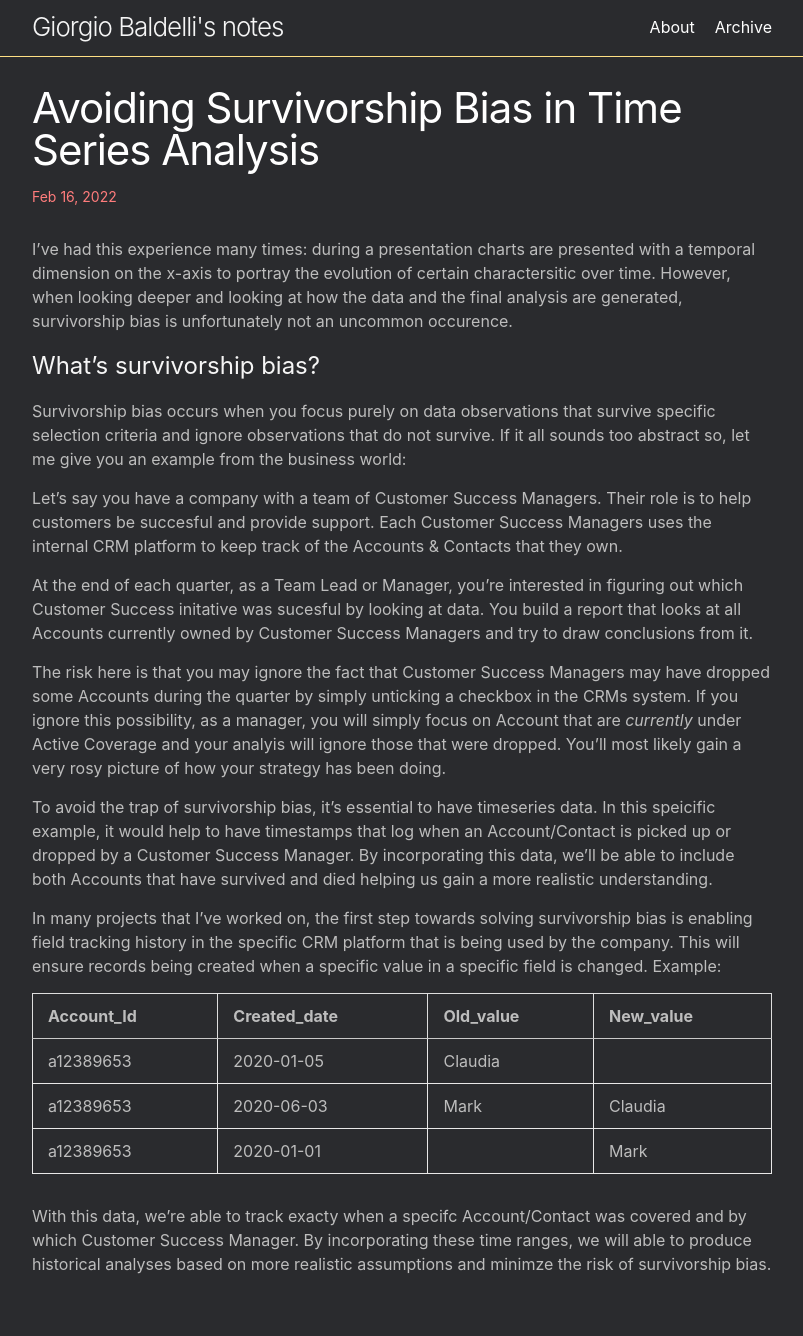
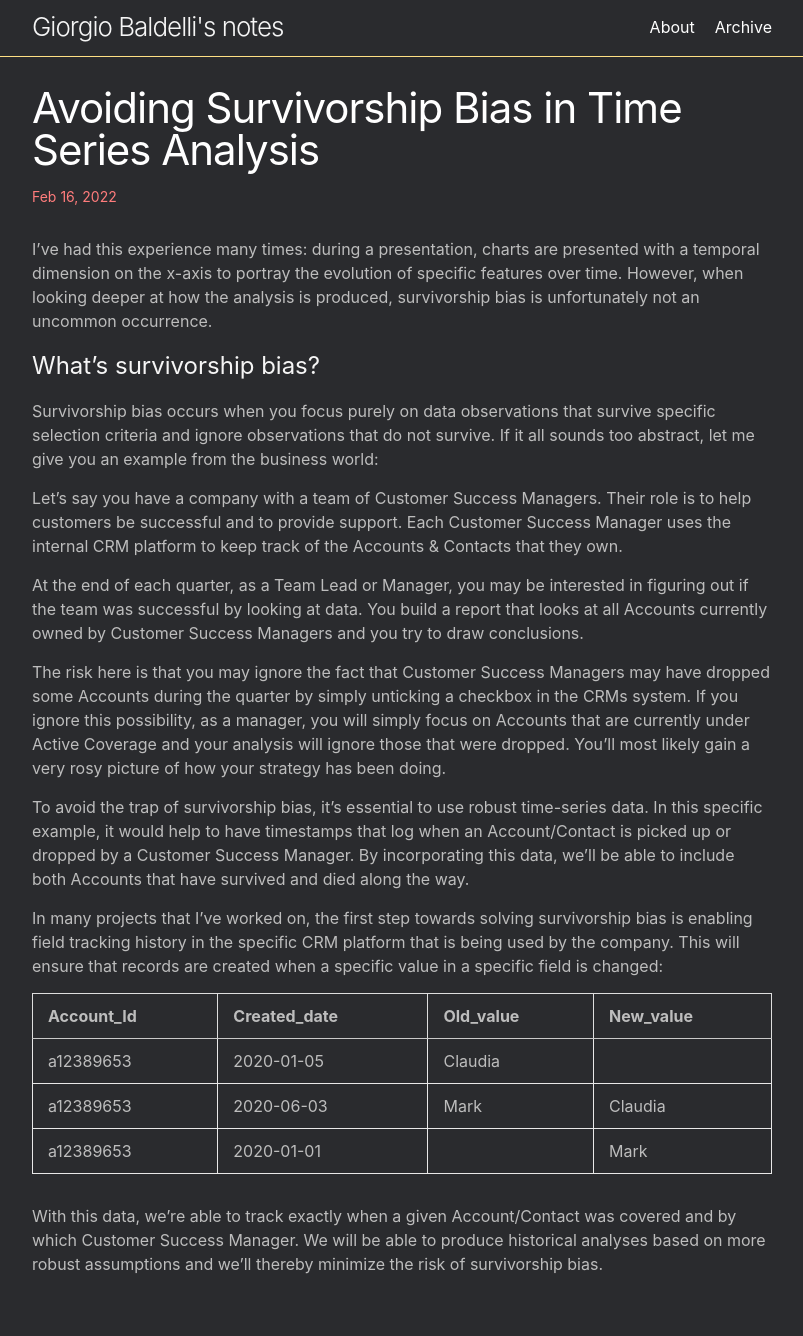
Before and after one commit to GiorgioBaldelli/giorgiobaldelli.github.io, a Jekyll site: the page built from _posts/2022-03-05-avoiding-look-ahead-bias.markdown, in a window 1280 px wide. Shown: the whole page, without its empty margins (238-1041 px from the left). Built offline with Jekyll 4.4.1, drawn with Linux system fonts in a browser that asks for light colours.

Commit message:
fix copy

```diff
--- a/_posts/2022-03-05-avoiding-look-ahead-bias.markdown
+++ b/_posts/2022-03-05-avoiding-look-ahead-bias.markdown
@@ -9,21 +9,21 @@ show_excerpts: true
 published: true
 ---
 
-I've had this experience many times: during a presentation charts are presented with a temporal dimension on the x-axis to portray the evolution of certain charactersitic over time. However, when looking deeper and looking at how the data and the final analysis are generated, survivorship bias is unfortunately not an uncommon occurence.
+I’ve had this experience many times: during a presentation, charts are presented with a temporal dimension on the x-axis to portray the evolution of specific features over time. However, when looking deeper at how the analysis is produced, survivorship bias is unfortunately not an uncommon occurrence.
 
 # What's survivorship bias?
 
-Survivorship bias occurs when you focus purely on data observations that survive specific selection criteria and ignore observations that do not survive. If it all sounds too abstract so, let me give you an example from the business world:
+Survivorship bias occurs when you focus purely on data observations that survive specific selection criteria and ignore observations that do not survive. If it all sounds too abstract, let me give you an example from the business world:
 
-Let's say you have a company with a team of Customer Success Managers. Their role is to help customers be succesful and provide support. Each Customer Success Managers uses the internal CRM platform to keep track of the Accounts & Contacts that they own.
+Let’s say you have a company with a team of Customer Success Managers. Their role is to help customers be successful and to provide support. Each Customer Success Manager uses the internal CRM platform to keep track of the Accounts & Contacts that they own.
 
-At the end of each quarter, as a Team Lead or Manager, you're interested in figuring out which Customer Success initative was sucesful by looking at data. You build a report that looks at all Accounts currently owned by Customer Success Managers and try to draw conclusions from it.
+At the end of each quarter, as a Team Lead or Manager, you may be interested in figuring out if the team was successful by looking at data. You build a report that looks at all Accounts currently owned by Customer Success Managers and you try to draw conclusions.
 
-The risk here is that you may ignore the fact that Customer Success Managers may have dropped some Accounts during the quarter by simply unticking a checkbox in the CRMs system. If you ignore this possibility, as a manager, you will simply focus on Account that are *currently* under Active Coverage and your analyis will ignore those that were dropped. You'll most likely gain a very rosy picture of how your strategy has been doing.
+The risk here is that you may ignore the fact that Customer Success Managers may have dropped some Accounts during the quarter by simply unticking a checkbox in the CRMs system. If you ignore this possibility, as a manager, you will simply focus on Accounts that are currently under Active Coverage and your analysis will ignore those that were dropped. You’ll most likely gain a very rosy picture of how your strategy has been doing.
 
-To avoid the trap of survivorship bias, it's essential to have timeseries data. In this speicific example, it would help to have timestamps that log when an Account/Contact is picked up or dropped by a Customer Success Manager. By incorporating this data, we'll be able to include both Accounts that have survived and died helping us gain a more realistic understanding.
+To avoid the trap of survivorship bias, it’s essential to use robust time-series data. In this specific example, it would help to have timestamps that log when an Account/Contact is picked up or dropped by a Customer Success Manager. By incorporating this data, we’ll be able to include both Accounts that have survived and died along the way.
 
-In many projects that I've worked on, the first step towards solving survivorship bias is enabling field tracking history in the specific CRM platform that is being used by the company. This will ensure records being created when a specific value in a specific field is changed. Example:
+In many projects that I’ve worked on, the first step towards solving survivorship bias is enabling field tracking history in the specific CRM platform that is being used by the company. This will ensure that records are created when a specific value in a specific field is changed:
 
 | Account_Id | Created_date  | Old_value | New_value |
 |---|---|---|---|---|---|
@@ -31,4 +31,4 @@ In many projects that I've worked on, the first step towards solving survivorshi
 | a12389653  |  2020-06-03 | Mark  | Claudia |
 | a12389653  |  2020-01-01 |   | Mark |
 
-With this data, we're able to track exacty when a specifc Account/Contact was covered and by which Customer Success Manager. By incorporating these time ranges, we will able to produce historical analyses based on more realistic assumptions and minimze the risk of survivorship bias.
+With this data, we’re able to track exactly when a given Account/Contact was covered and by which Customer Success Manager.  We will be able to produce historical analyses based on more robust assumptions and we'll thereby minimize the risk of survivorship bias.
```
Also changed, not shown: _posts/2022-02-01-why-i-like-biycles.markdown (+7 -8 lines), _posts/2022-02-16-rendering-content-using-a-static-website-generator.markdown (+5 -5 lines).
